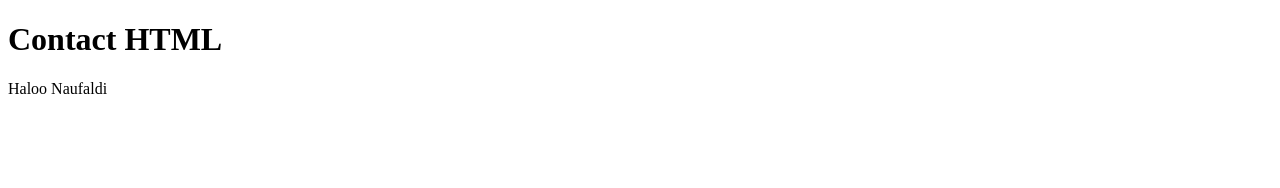
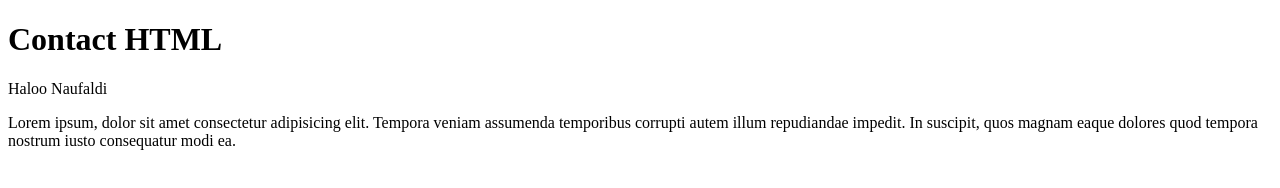
Before and after one commit to madityapra/learn-git, a plain HTML site: page contact.html in a window 1280 px wide. Drawn offline with Linux system fonts and the light colour scheme.

Commit message:
feat: change via vscode

```diff
--- a/contact.html
+++ b/contact.html
@@ -8,5 +8,8 @@
 <body>
   <h1>Contact HTML</h1>
   <p>Haloo Naufaldi</p>
+  <div>
+    <p>Lorem ipsum, dolor sit amet consectetur adipisicing elit. Tempora veniam assumenda temporibus corrupti autem illum repudiandae impedit. In suscipit, quos magnam eaque dolores quod tempora nostrum iusto consequatur modi ea.</p>
+  </div>
 </body>
 </html>
```
